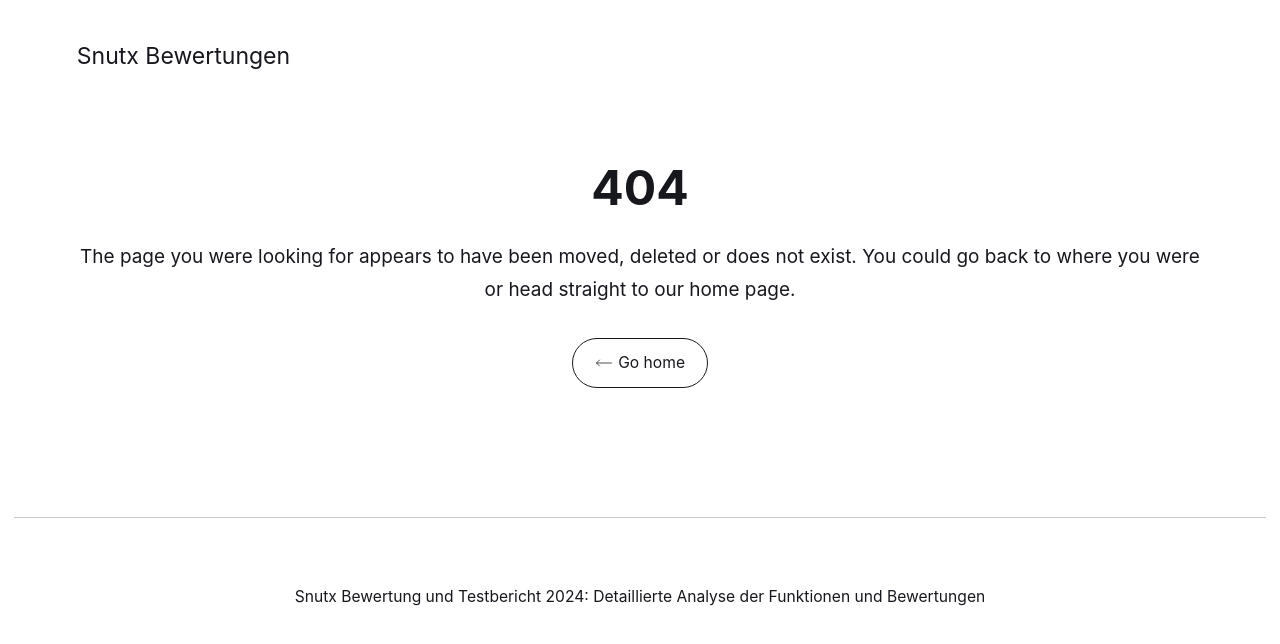
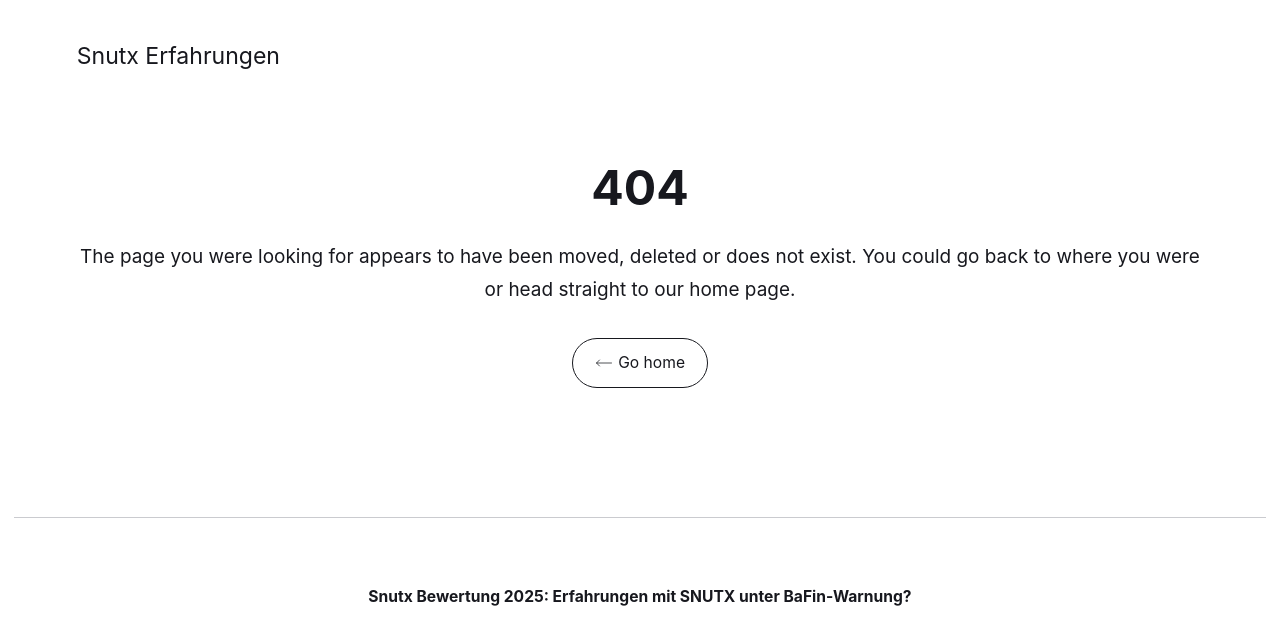
Before and after one commit to Snutx/snutx.github.io, a plain HTML site: page 404.html in a window 1280 px wide. Drawn offline with Linux system fonts and the light colour scheme.

Commit message:
Update: Snutx Erfahrungen 2025

```diff
--- a/404.html
+++ b/404.html
@@ -1,12 +1,3 @@
-<!DOCTYPE html><html lang="de"><head><meta charset="utf-8"><meta http-equiv="X-UA-Compatible" content="IE=edge"><meta name="viewport" content="width=device-width,initial-scale=1"><title>Error 404 - Snutx Bewertungen</title><meta name="robots" content="noindex, follow"><meta name="generator" content="Publii Open-Source CMS for Static Site"><link rel="stylesheet" href="./assets/css/style.css?v=7c272808ff7c4c0ab2f5db441b2c0af1"><script type="application/ld+json">{"@context":"http://schema.org","@type":"Organization","name":"Snutx Bewertungen","url":"./"}</script><noscript><style>img[loading] {
+<!DOCTYPE html><html lang="de"><head><meta charset="utf-8"><meta http-equiv="X-UA-Compatible" content="IE=edge"><meta name="viewport" content="width=device-width,initial-scale=1"><title>Error 404 - Snutx Erfahrungen</title><meta name="robots" content="noindex, follow"><meta name="generator" content="Publii Open-Source CMS for Static Site"><link rel="stylesheet" href="./assets/css/style.css?v=7c272808ff7c4c0ab2f5db441b2c0af1"><script type="application/ld+json">{"@context":"http://schema.org","@type":"Organization","name":"Snutx Erfahrungen","url":"./"}</script><noscript><style>img[loading] {
                     opacity: 1;
-                }</style></noscript></head><body class="error-template"><header class="top js-header"><a class="logo" href="./">Snutx Bewertungen</a></header><main class="page page--error"><div class="content"><div class="hero"><header class="hero__content hero__content--centered"><div class="wrapper"><h1>404</h1><div class="page__desc"><p>The page you were looking for appears to have been moved, deleted or does not exist. You could go back to where you were or head straight to our home page.</p></div><a href="./" class="btn hero__cta btn--icon"><svg width="18" height="18" aria-hidden="true"><use xlink:href="./assets/svg/svg-map.svg#arrow-prev"/></svg> <span>Go home</span></a></div></header></div></div></main><footer class="footer"><div class="wrapper"><div class="footer__copyright"><p>Snutx Bewertung und Testbericht 2024: Detaillierte Analyse der Funktionen und Bewertungen</p></div></div></footer><script defer="defer" src="./assets/js/scripts.min.js?v=ffcbea6c02c8178d10092962b235a5b0"></script><script>window.publiiThemeMenuConfig={mobileMenuMode:'sidebar',animationSpeed:300,submenuWidth: 'auto',doubleClickTime:500,mobileMenuExpandableSubmenus:true,relatedContainerForOverlayMenuSelector:'.top'};</script><script>var images = document.querySelectorAll('img[loading]');
-        for (var i = 0; i < images.length; i++) {
-            if (images[i].complete) {
-                images[i].classList.add('is-loaded');
-            } else {
-                images[i].addEventListener('load', function () {
-                    this.classList.add('is-loaded');
-                }, false);
-            }
-        }</script></body></html>
+                }</style></noscript></head><body class="error-template"><header class="top js-header"><a class="logo" href="./">Snutx Erfahrungen</a></header><main class="page page--error"><div class="content"><div class="hero"><header class="hero__content hero__content--centered"><div class="wrapper"><h1>404</h1><div class="page__desc"><p>The page you were looking for appears to have been moved, deleted or does not exist. You could go back to where you were or head straight to our home page.</p></div><a href="./" class="btn hero__cta btn--icon"><svg width="18" height="18" aria-hidden="true"><use xlink:href="./assets/svg/svg-map.svg#arrow-prev"/></svg> <span>Go home</span></a></div></header></div></div></main><footer class="footer"><div class="wrapper"><div class="footer__copyright"><p><strong>Snutx Bewertung 2025: Erfahrungen mit SNUTX unter BaFin-Warnung?</strong></p></div></div></footer><script defer="defer" src="./assets/js/scripts.min.js?v=ffcbea6c02c8178d10092962b235a5b0"></script><script>window.publiiThemeMenuConfig={mobileMenuMode:'sidebar',animationSpeed:300,submenuWidth: 'auto',doubleClickTime:500,mobileMenuExpandableSubmenus:true,relatedContainerForOverlayMenuSelector:'.top'};</script></body></html>
```
Also changed, not shown: files.publii.json (+6 -6 lines), index.html (+2 -11 lines).
